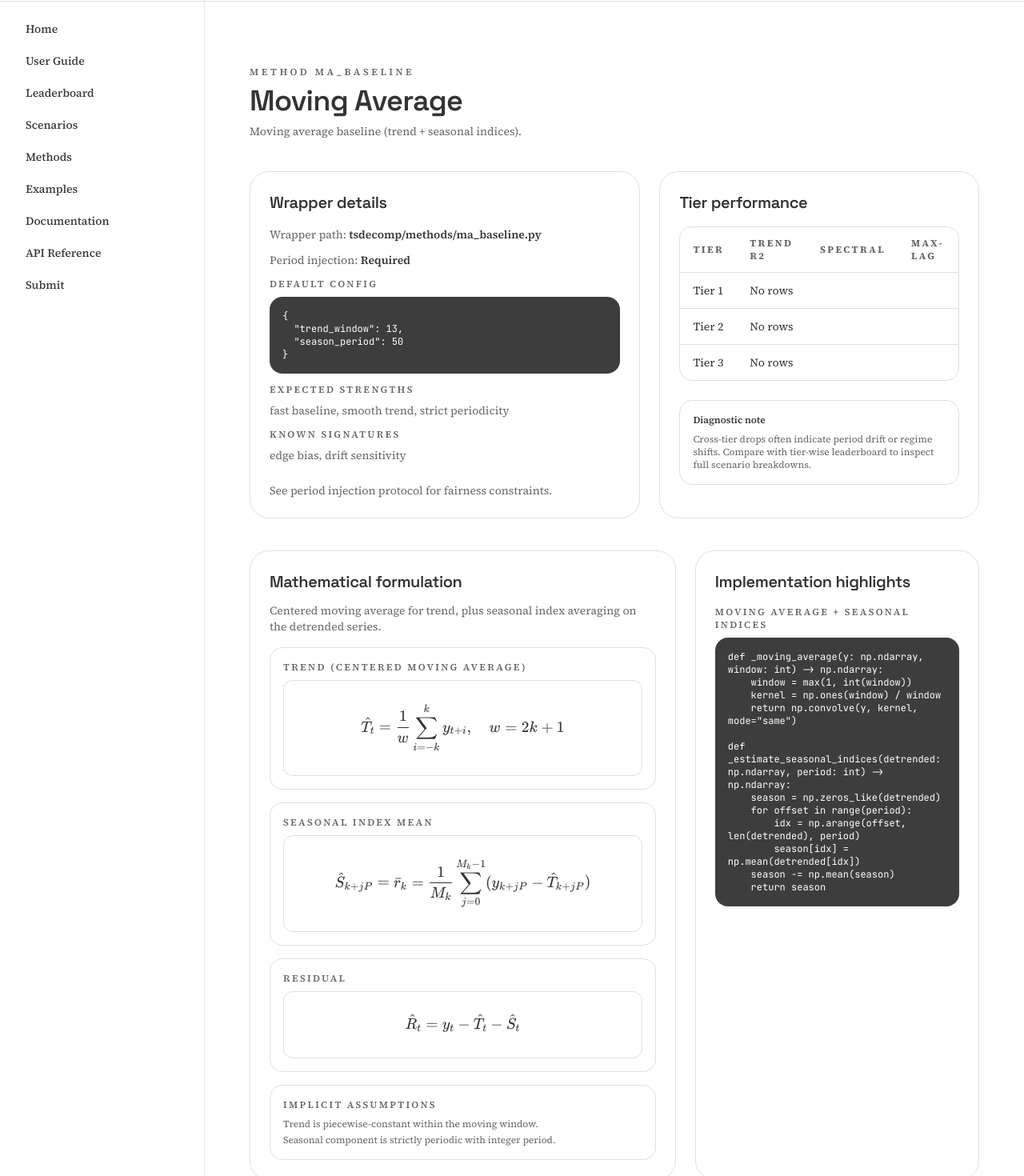
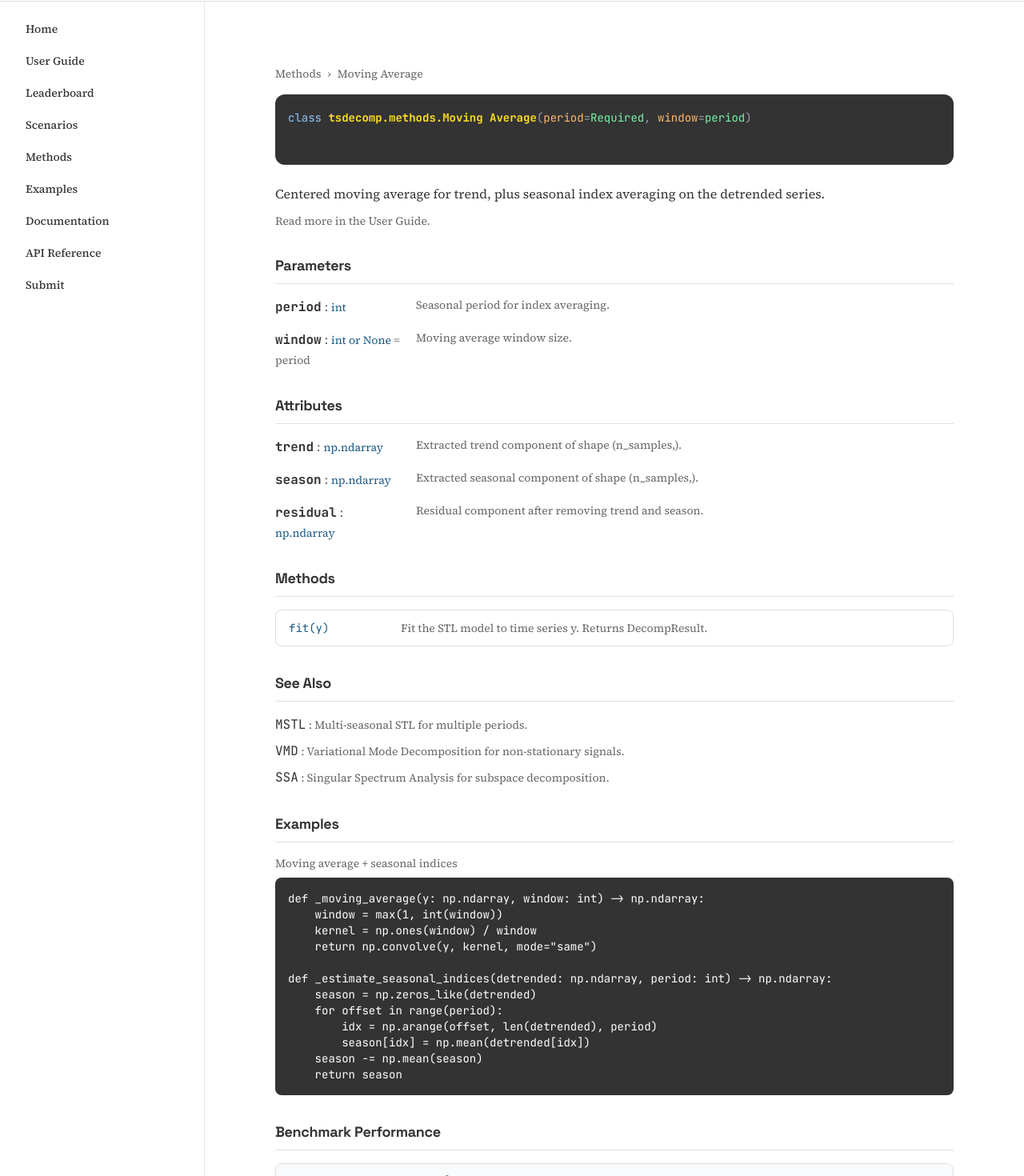
Before and after one commit to ZipengWu365/website_TimeSeriesDecompositionLibrary, a Next.js app: page /methods/MA_BASELINE in a window 1280 px wide. Shown: the part 73-1543 px from the top of the page at 80% size. Built offline with nearby package versions, Linux system fonts and the light colour scheme.

Commit message:
feat: redesign method pages to sklearn API documentation style

```diff
--- a/src/app/methods/[id]/method-detail-client.tsx
+++ b/src/app/methods/[id]/method-detail-client.tsx
@@ -27,6 +27,83 @@ const FALLBACK_METHOD: Method = {
   wrapper_path: "unknown",
   expected_strengths: [],
   known_signatures: [],
+};
+
+// sklearn-style parameter definitions per method
+const METHOD_PARAMETERS: Record<string, { name: string; type: string; default: string; description: string }[]> = {
+  STL: [
+    { name: "period", type: "int", default: "Required", description: "Length of the seasonal cycle. Auto-injected from scenario." },
+    { name: "seasonal", type: "int", default: "7", description: "Length of the seasonal smoother." },
+    { name: "trend", type: "int or None", default: "None", description: "Length of the trend smoother. Auto-computed if None." },
+    { name: "robust", type: "bool", default: "False", description: "If True, use robust fitting with bisquare weights." },
+  ],
+  MSTL: [
+    { name: "periods", type: "list[int]", default: "Required", description: "List of seasonal periods. Auto-injected from scenario." },
+    { name: "stl_kwargs", type: "dict", default: "{}", description: "Additional arguments passed to each STL fit." },
+  ],
+  SSA: [
+    { name: "window", type: "int or None", default: "T//4", description: "Embedding window length. Defaults to series length / 4." },
+    { name: "rank", type: "int", default: "10", description: "Number of SVD components to use for reconstruction." },
+  ],
+  VMD: [
+    { name: "K", type: "int", default: "5", description: "Number of modes to extract." },
+    { name: "alpha", type: "float", default: "2000.0", description: "Bandwidth constraint (penalty on spectral width)." },
+    { name: "tau", type: "float", default: "0.0", description: "Time-step of dual ascent." },
+    { name: "tol", type: "float", default: "1e-7", description: "Convergence tolerance." },
+  ],
+  CEEMDAN: [
+    { name: "trials", type: "int", default: "100", description: "Number of noise-assisted trials for averaging." },
+    { name: "epsilon", type: "float", default: "0.1", description: "Noise amplitude scaling." },
+  ],
+  EMD: [
+    { name: "max_imfs", type: "int or None", default: "None", description: "Maximum number of IMFs to extract." },
+  ],
+  WAVELET: [
+    { name: "wavelet", type: "str", default: "'db4'", description: "Wavelet name (e.g., 'db4', 'haar', 'sym5')." },
+    { name: "level", type: "int", default: "4", description: "Decomposition level." },
+    { name: "trend_levels", type: "list[int]", default: "[0]", description: "Levels to assign to trend." },
+    { name: "season_levels", type: "list[int]", default: "[1, 2]", description: "Levels to assign to seasonality." },
+  ],
+  MA_BASELINE: [
+    { name: "period", type: "int", default: "Required", description: "Seasonal period for index averaging." },
+    { name: "window", type: "int or None", default: "period", description: "Moving average window size." },
+  ],
+};
+
+// sklearn-style attributes
+const METHOD_ATTRIBUTES: Record<string, { name: string; type: string; description: string }[]> = {
+  STL: [
+    { name: "trend", type: "np.ndarray", description: "Extracted trend component of shape (n_samples,)." },
+    { name: "season", type: "np.ndarray", description: "Extracted seasonal component of shape (n_samples,)." },
+    { name: "residual", type: "np.ndarray", description: "Residual component after removing trend and season." },
+  ],
+  MSTL: [
+    { name: "trend", type: "np.ndarray", description: "Extracted trend component." },
+    { name: "season", type: "np.ndarray", description: "Sum of all seasonal components." },
+    { name: "residual", type: "np.ndarray", description: "Residual after removing all components." },
+  ],
+  SSA: [
+    { name: "components", type: "Dict[str, np.ndarray]", description: "Individual reconstructed components by index." },
+    { name: "singular_values_", type: "np.ndarray", description: "Singular values from SVD decomposition." },
+  ],
+  VMD: [
+    { name: "modes", type: "np.ndarray", description: "Array of shape (K, n_samples) with K extracted modes." },
+    { name: "omega", type: "np.ndarray", description: "Center frequencies for each mode." },
+  ],
+};
+
+// Methods (sklearn style)
+const METHOD_METHODS: Record<string, { name: string; signature: string; description: string }[]> = {
+  STL: [
+    { name: "fit", signature: "fit(y)", description: "Fit the STL model to time series y. Returns DecompResult." },
+  ],
+  SSA: [
+    { name: "fit", signature: "fit(y, window=None, rank=10)", description: "Fit SSA decomposition." },
+    { name: "reconstruct", signature: "reconstruct(groups)", description: "Reconstruct series from selected component groups." },
+  ],
+  VMD: [
+    { name: "fit", signature: "fit(y, K=5, alpha=2000)", description: "Run variational mode decomposition." },
+  ],
 };
 
 async function fetchJson<T>(path: string, schema: { parse: (value: unknown) => T }): Promise<T> {
@@ -117,6 +194,11 @@ export default function MethodDetailClient() {
       display_name: rawId,
     };
 
+  const methodKey = rawId.toUpperCase();
+  const parameters = METHOD_PARAMETERS[methodKey] || [];
+  const attributes = METHOD_ATTRIBUTES[methodKey] || METHOD_ATTRIBUTES["STL"] || [];
+  const methods = METHOD_METHODS[methodKey] || METHOD_METHODS["STL"] || [];
+
   const rows = leaderboardFile.rows.filter(
     (row) => row.method_name === resolvedMethod.method_name,
   );
@@ -137,67 +219,171 @@ export default function MethodDetailClient() {
   });
 
   return (
-    <div className="mx-auto w-full max-w-6xl px-6 pb-20 pt-12">
-      <div className="space-y-2">
-        <p className="text-xs font-semibold uppercase tracking-[0.3em] text-[color:var(--muted)]">
-          Method {resolvedMethod.method_name}
-        </p>
-        <h1 className="text-3xl font-semibold md:text-4xl">{resolvedMethod.display_name}</h1>
-        <p className="text-sm text-[color:var(--muted)]">{resolvedMethod.reference}</p>
+    <div className="mx-auto w-full max-w-4xl px-6 pb-20 pt-12">
+      {/* Breadcrumb */}
+      <nav className="mb-4 text-sm text-[color:var(--muted)]">
+        <Link href="/methods/" className="hover:text-[color:var(--ink)]">
+          Methods
+        </Link>
+        <span className="mx-2">›</span>
+        <span>{resolvedMethod.display_name}</span>
+      </nav>
+
+      {/* Class Signature (sklearn style) */}
+      <div className="rounded-xl bg-[color:var(--ink)] p-4">
+        <code className="text-sm text-white">
+          <span className="text-blue-300">class</span>{" "}
+          <span className="text-yellow-300 font-bold">tsdecomp.methods.{resolvedMethod.display_name}</span>
+          <span className="text-gray-400">(</span>
+          {parameters.slice(0, 3).map((p, i) => (
+            <span key={p.name}>
+              <span className="text-orange-300">{p.name}</span>
+              <span className="text-gray-400">=</span>
+              <span className="text-green-300">{p.default}</span>
+              {i < Math.min(parameters.length, 3) - 1 && <span className="text-gray-400">, </span>}
+            </span>
+          ))}
+          {parameters.length > 3 && <span className="text-gray-400">, ...</span>}
+          <span className="text-gray-400">)</span>
+        </code>
+        <div className="mt-2 text-right">
+          <a
+            href={`https://github.com/ZipengWu365/TS-component-structure-Recover-library/blob/main/tsdecomp/methods/${rawId.toLowerCase()}.py`}
+            target="_blank"
+            rel="noreferrer"
+            className="text-xs text-blue-300 hover:underline"
+          >
+            [source]
+          </a>
+        </div>
       </div>
 
-      <section className="mt-10 grid gap-6 lg:grid-cols-[1.1fr_0.9fr]">
-        <div className="rounded-3xl border border-[color:var(--border)] bg-white/90 p-6 shadow-[var(--shadow)]">
-          <h2 className="text-xl font-semibold">Wrapper details</h2>
-          <div className="mt-4 space-y-3 text-sm text-[color:var(--muted)]">
-            <p>
-              Wrapper path:{" "}
-              <span className="font-semibold text-[color:var(--ink)]">
-                {resolvedMethod.wrapper_path}
-              </span>
+      {/* Description */}
+      <div className="mt-6 space-y-3">
+        <p className="text-[color:var(--ink)]">
+          {detail?.overview || resolvedMethod.reference}
         </p>
-            <p>
-              Period injection:{" "}
-              <span className="font-semibold text-[color:var(--ink)]">
-                {resolvedMethod.needs_period ? "Required" : "Not required"}
-              </span>
+        <p className="text-sm text-[color:var(--muted)]">
+          Read more in the{" "}
+          <Link href={`/user-guide/methods/`} className="text-[color:var(--accent-strong)] hover:underline">
+            User Guide
+          </Link>.
         </p>
+      </div>
+
+      {/* Parameters Section (sklearn style) */}
+      {parameters.length > 0 && (
+        <section className="mt-8">
+          <h2 className="text-lg font-bold border-b border-[color:var(--border)] pb-2">Parameters</h2>
+          <dl className="mt-4 space-y-4">
+            {parameters.map((param) => (
+              <div key={param.name} className="grid grid-cols-[160px_1fr] gap-4">
+                <dt>
+                  <code className="font-bold text-[color:var(--ink)]">{param.name}</code>
+                  <span className="text-[color:var(--muted)]"> : </span>
+                  <span className="text-sm text-[color:var(--accent-strong)]">{param.type}</span>
+                  {param.default !== "Required" && (
+                    <span className="text-sm text-[color:var(--muted)]"> = {param.default}</span>
+                  )}
+                </dt>
+                <dd className="text-sm text-[color:var(--muted)]">{param.description}</dd>
+              </div>
+            ))}
+          </dl>
+        </section>
+      )}
+
+      {/* Attributes Section */}
+      {attributes.length > 0 && (
+        <section className="mt-8">
+          <h2 className="text-lg font-bold border-b border-[color:var(--border)] pb-2">Attributes</h2>
+          <dl className="mt-4 space-y-4">
+            {attributes.map((attr) => (
+              <div key={attr.name} className="grid grid-cols-[160px_1fr] gap-4">
+                <dt>
+                  <code className="font-bold text-[color:var(--ink)]">{attr.name}</code>
+                  <span className="text-[color:var(--muted)]"> : </span>
+                  <span className="text-sm text-[color:var(--accent-strong)]">{attr.type}</span>
+                </dt>
+                <dd className="text-sm text-[color:var(--muted)]">{attr.description}</dd>
+              </div>
+            ))}
+          </dl>
+        </section>
+      )}
+
+      {/* Methods Section */}
+      {methods.length > 0 && (
+        <section className="mt-8">
+          <h2 className="text-lg font-bold border-b border-[color:var(--border)] pb-2">Methods</h2>
+          <div className="mt-4 overflow-hidden rounded-lg border border-[color:var(--border)]">
+            <table className="w-full text-sm">
+              <tbody>
+                {methods.map((m) => (
+                  <tr key={m.name} className="border-b border-[color:var(--border)] last:border-0">
+                    <td className="px-4 py-3 font-mono text-[color:var(--accent-strong)]">{m.signature}</td>
+                    <td className="px-4 py-3 text-[color:var(--muted)]">{m.description}</td>
+                  </tr>
+                ))}
+              </tbody>
+            </table>
+          </div>
+        </section>
+      )}
+
+      {/* See Also */}
+      <section className="mt-8">
+        <h2 className="text-lg font-bold border-b border-[color:var(--border)] pb-2">See Also</h2>
+        <div className="mt-4 space-y-2">
           <div>
-              <p className="text-xs font-semibold uppercase tracking-[0.2em]">Default config</p>
-              <pre className="mt-2 whitespace-pre-wrap rounded-2xl bg-[color:var(--ink)]/95 p-4 text-xs text-white">
-                {JSON.stringify(resolvedMethod.default_config, null, 2)}
+            <Link href="/methods/MSTL/" className="text-[color:var(--accent-strong)] hover:underline font-mono">
+              MSTL
+            </Link>
+            <span className="text-sm text-[color:var(--muted)]"> : Multi-seasonal STL for multiple periods.</span>
+          </div>
+          <div>
+            <Link href="/methods/VMD/" className="text-[color:var(--accent-strong)] hover:underline font-mono">
+              VMD
+            </Link>
+            <span className="text-sm text-[color:var(--muted)]"> : Variational Mode Decomposition for non-stationary signals.</span>
+          </div>
+          <div>
+            <Link href="/methods/SSA/" className="text-[color:var(--accent-strong)] hover:underline font-mono">
+              SSA
+            </Link>
+            <span className="text-sm text-[color:var(--muted)]"> : Singular Spectrum Analysis for subspace decomposition.</span>
+          </div>
+        </div>
+      </section>
+
+      {/* Examples */}
+      {detail?.code && detail.code.length > 0 && (
+        <section className="mt-8">
+          <h2 className="text-lg font-bold border-b border-[color:var(--border)] pb-2">Examples</h2>
+          <div className="mt-4 space-y-4">
+            {detail.code.map((block) => (
+              <div key={block.title}>
+                <p className="text-sm text-[color:var(--muted)] mb-2">{block.title}</p>
+                <pre className="overflow-x-auto rounded-lg bg-[color:var(--ink)] p-4 text-sm text-white">
+                  {block.code}
                 </pre>
               </div>
-            <div>
-              <p className="text-xs font-semibold uppercase tracking-[0.2em]">Expected strengths</p>
-              <p className="mt-2">{resolvedMethod.expected_strengths.join(", ")}</p>
+            ))}
           </div>
-            <div>
-              <p className="text-xs font-semibold uppercase tracking-[0.2em]">Known signatures</p>
-              <p className="mt-2">{resolvedMethod.known_signatures.join(", ")}</p>
-            </div>
-          </div>
-          <div className="mt-6 text-sm text-[color:var(--muted)]">
-            See{" "}
-            <Link
-              href={{ pathname: "/docs", hash: "period-injection" }}
-              className="text-[color:var(--accent-strong)]"
-            >
-              period injection protocol
-            </Link>{" "}
-            for fairness constraints.
-          </div>
-        </div>
-        <div className="rounded-3xl border border-[color:var(--border)] bg-white/90 p-6 shadow-[var(--shadow)]">
-          <h2 className="text-xl font-semibold">Tier performance</h2>
-          <div className="mt-4 overflow-hidden rounded-2xl border border-[color:var(--border)]">
-            <table className="w-full text-left text-sm">
-              <thead className="bg-[color:var(--bg)]/70 text-xs uppercase tracking-[0.2em] text-[color:var(--muted)]">
+        </section>
+      )}
+
+      {/* Benchmark Performance */}
+      <section className="mt-8">
+        <h2 className="text-lg font-bold border-b border-[color:var(--border)] pb-2">Benchmark Performance</h2>
+        <div className="mt-4 overflow-hidden rounded-lg border border-[color:var(--border)]">
+          <table className="w-full text-sm">
+            <thead className="bg-gray-50 text-xs uppercase text-[color:var(--muted)]">
               <tr>
-                  <th className="px-4 py-3">Tier</th>
-                  <th className="px-4 py-3">Trend R2</th>
-                  <th className="px-4 py-3">Spectral</th>
-                  <th className="px-4 py-3">Max-lag</th>
+                <th className="px-4 py-3 text-left">Tier</th>
+                <th className="px-4 py-3 text-left">Trend R²</th>
+                <th className="px-4 py-3 text-left">Spectral Corr</th>
+                <th className="px-4 py-3 text-left">Max-lag Corr</th>
               </tr>
             </thead>
             <tbody>
@@ -205,8 +391,8 @@ export default function MethodDetailClient() {
                 <tr key={stat.tier} className="border-t border-[color:var(--border)]">
                   <td className="px-4 py-3">Tier {stat.tier}</td>
                   {"empty" in stat ? (
-                      <td className="px-4 py-3" colSpan={3}>
-                        No rows
+                    <td className="px-4 py-3 text-[color:var(--muted)]" colSpan={3}>
+                      No benchmark data
                     </td>
                   ) : (
                     <>
@@ -220,93 +406,55 @@ export default function MethodDetailClient() {
             </tbody>
           </table>
         </div>
-          <div className="mt-6 rounded-2xl border border-[color:var(--border)] bg-[color:var(--bg)]/70 p-4 text-xs text-[color:var(--muted)]">
-            <p className="font-semibold text-[color:var(--ink)]">Diagnostic note</p>
-            <p className="mt-2">
-              Cross-tier drops often indicate period drift or regime shifts. Compare with{" "}
-              <Link href="/leaderboard/" className="text-[color:var(--accent-strong)]">
-                tier-wise leaderboard
+        <p className="mt-3 text-xs text-[color:var(--muted)]">
+          Cross-tier drops often indicate period drift or regime shifts. See{" "}
+          <Link href="/leaderboard/" className="text-[color:var(--accent-strong)] hover:underline">
+            full leaderboard
           </Link>{" "}
-              to inspect full scenario breakdowns.
+          for scenario breakdowns.
         </p>
-          </div>
-        </div>
       </section>
 
+      {/* Mathematical Formulation (collapsed) */}
       {detail && (
-        <section className="mt-10 grid gap-6 lg:grid-cols-[1.2fr_0.8fr]">
-          <div className="rounded-3xl border border-[color:var(--border)] bg-white/90 p-6 shadow-[var(--shadow)]">
-            <h2 className="text-xl font-semibold">Mathematical formulation</h2>
-            <p className="mt-3 text-sm text-[color:var(--muted)]">{detail.overview}</p>
+        <section className="mt-8">
+          <h2 className="text-lg font-bold border-b border-[color:var(--border)] pb-2">Mathematical Formulation</h2>
           <div className="mt-4 space-y-4">
             {detail.equations.map((equation) => (
-                <div
-                  key={equation.title}
-                  className="rounded-2xl border border-[color:var(--border)] p-4"
-                >
-                  <p className="text-xs font-semibold uppercase tracking-[0.2em] text-[color:var(--muted)]">
+              <div key={equation.title} className="rounded-lg border border-[color:var(--border)] p-4">
+                <p className="text-xs font-semibold uppercase text-[color:var(--muted)] mb-2">
                   {equation.title}
                 </p>
                 <MathBlock latex={equation.latex} className="mt-2" />
               </div>
             ))}
-            </div>
             {detail.assumptions?.length ? (
-              <div className="mt-4 rounded-2xl border border-[color:var(--border)] bg-[color:var(--bg)]/70 p-4 text-xs text-[color:var(--muted)]">
-                <p className="text-xs font-semibold uppercase tracking-[0.2em] text-[color:var(--muted)]">
-                  Implicit assumptions
-                </p>
-                <ul className="mt-2 space-y-1">
+              <div className="rounded-lg bg-gray-50 p-4 text-sm">
+                <p className="font-semibold text-[color:var(--ink)]">Implicit Assumptions</p>
+                <ul className="mt-2 space-y-1 text-[color:var(--muted)] list-disc list-inside">
                   {detail.assumptions.map((assumption) => (
                     <li key={assumption}>{assumption}</li>
                   ))}
                 </ul>
               </div>
             ) : null}
-            {detail.notes?.length ? (
-              <div className="mt-4 rounded-2xl border border-[color:var(--border)] bg-[color:var(--bg)]/70 p-4 text-xs text-[color:var(--muted)]">
-                <p className="font-semibold text-[color:var(--ink)]">Notes</p>
-                <ul className="mt-2 space-y-1">
-                  {detail.notes.map((note) => (
-                    <li key={note}>{note}</li>
-                  ))}
-                </ul>
-              </div>
-            ) : null}
-          </div>
-          <div className="rounded-3xl border border-[color:var(--border)] bg-white/90 p-6 shadow-[var(--shadow)]">
-            <h2 className="text-xl font-semibold">Implementation highlights</h2>
-            <div className="mt-4 space-y-4">
-              {detail.code.map((block) => (
-                <div key={block.title}>
-                  <p className="text-xs font-semibold uppercase tracking-[0.2em] text-[color:var(--muted)]">
-                    {block.title}
-                  </p>
-                  <pre className="mt-2 whitespace-pre-wrap rounded-2xl bg-[color:var(--ink)]/95 p-4 text-xs text-white">
-                    {block.code}
-                  </pre>
-                </div>
-              ))}
-            </div>
           </div>
         </section>
       )}
 
+      {/* Figures */}
       {detail?.figures?.length ? (
-        <section className="mt-10">
-          <h2 className="text-xl font-semibold">Figures</h2>
+        <section className="mt-8">
+          <h2 className="text-lg font-bold border-b border-[color:var(--border)] pb-2">Figures</h2>
           <div className="mt-4 grid gap-6 md:grid-cols-2">
             {detail.figures.map((figure) => (
-              <figure
-                key={figure.src}
-                className="rounded-3xl border border-[color:var(--border)] bg-white/90 p-4 shadow-[var(--shadow)]"
-              >
+              <figure key={figure.src} className="rounded-lg border border-[color:var(--border)] p-4">
                 <img
                   src={`${BASE_PATH}${figure.src}`}
                   alt={figure.caption}
-                  className="h-auto w-full rounded-2xl border border-[color:var(--border)]"
+                  className="w-full rounded-lg"
                 />
-                <figcaption className="mt-3 text-xs text-[color:var(--muted)]">
+                <figcaption className="mt-2 text-xs text-center text-[color:var(--muted)]">
                   {figure.caption}
                 </figcaption>
               </figure>
```
Lines whose indentation alone changed are shown as unchanged.
